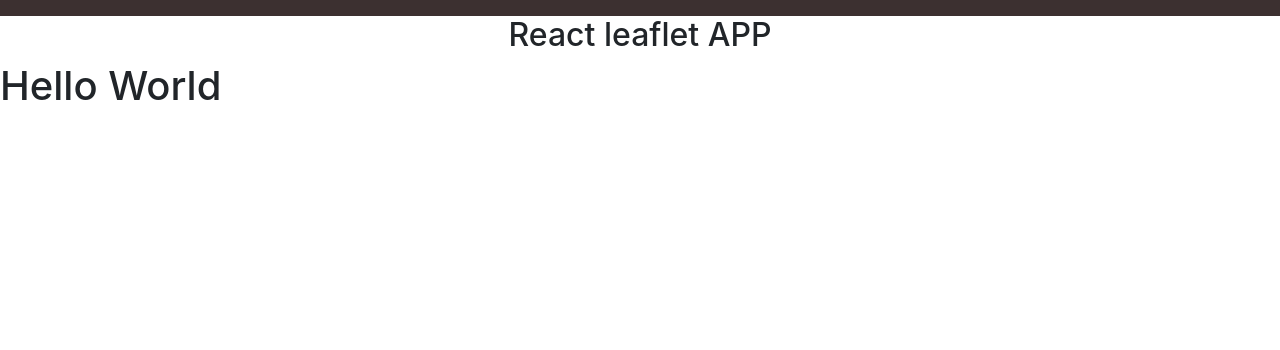
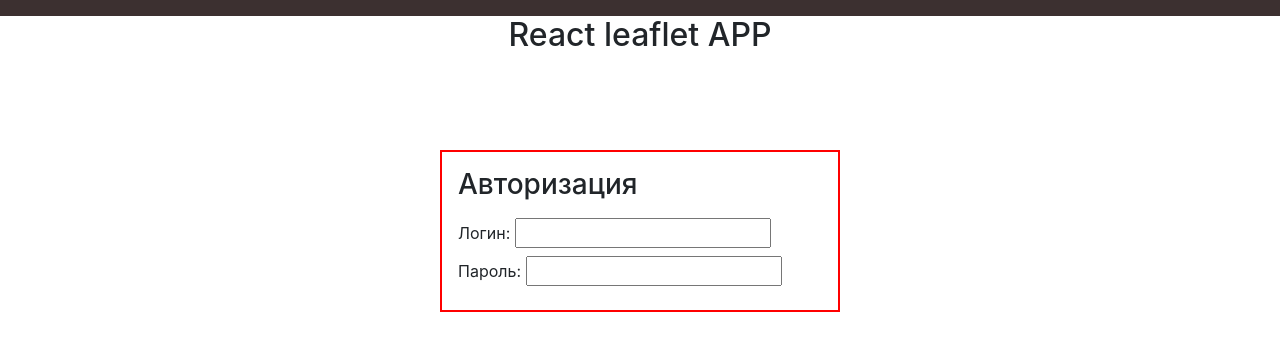
Before and after one commit to IgorTaranenko/leaflet-map-app, a React app: page / in a window 1280 px wide. Before the commit this address led to /app. Shown: the top 350 px of the page. Built offline with nearby package versions, Linux system fonts and the light colour scheme.

Commit message:
started to create auth page

```diff
--- a/package.json
+++ b/package.json
@@ -6,7 +6,8 @@
   "scripts": {
     "start": "node ./server/index.js",
     "build": "webpack --mode production",
-    "dev": "webpack --mode development && node server/index.js"
+    "dev": "webpack --mode development && node server/index.js",
+    "client": "webpack-dev-server --mode development --open"
   },
   "repository": {
     "type": "git",
@@ -27,6 +28,7 @@
   "dependencies": {
     "bootstrap": "^4.5.2",
     "express": "^4.17.1",
+    "nodemon": "^2.0.4",
     "react": "^16.13.1",
     "react-bootstrap": "^1.3.0",
     "react-dom": "^16.13.1",
--- a/src/components/Auth.js
+++ b/src/components/Auth.js
@@ -1,10 +1,16 @@
 import React from 'react';
+import '../style/auth.less';
 
 export const Auth = () => {
 
 	return (
-		<div>
-			<h2>AuthPage</h2>
+
+		<div className="wrapper">
+			<form className="auth-form" action="/">
+				<h3 className="mb-3">Авторизация</h3>
+				<label>Логин: <input type="text" /></label>
+				<label>Пароль: <input type="password" /></label>
+			</form>
 		</div>
 	);
 }
--- a/src/containers/Root.js
+++ b/src/containers/Root.js
@@ -1,21 +1,22 @@
-import React, {Fragment} from 'react';
+import React from 'react';
 import {Provider} from 'react-redux';
 import {BrowserRouter as Router} from 'react-router-dom';
+import {Container} from 'react-bootstrap';
 import 'bootstrap/dist/css/bootstrap.min.css';
 import App from '../components/App';
 import Header from '../components/Header';
 import {useRoutes} from '../hooks/useRoutes.js';
 
 export default function Root ({store}) {
-	const routes = useRoutes(true);
+	const routes = useRoutes(false);
 	return (
 		<Provider store={store}>
 			<Header></Header>
-			<Fragment>
+			<Container>
 				<Router>
 					{routes}
 				</Router>
-			</Fragment>
+			</Container>
 		</Provider>
 	);
 }
--- /dev/null
+++ b/src/style/auth.less
@@ -0,0 +1,14 @@
+.wrapper {
+	margin-top: 6rem;
+	display: flex;
+	width: 100%;
+	align-items: center;
+	justify-content: center;
+}
+.auth {
+	&-form {
+		width: 25rem;
+		padding: 1rem 1rem;
+		border: 2px solid red;
+	}
+}
```
Also changed, not shown: 1 other file (tests, documents, lock files or other folders).
